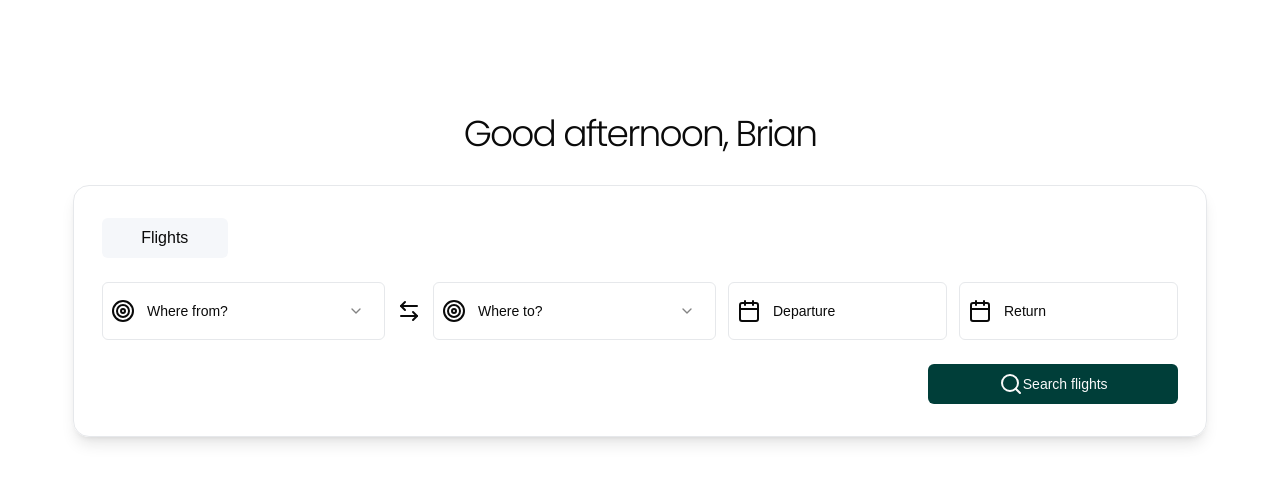
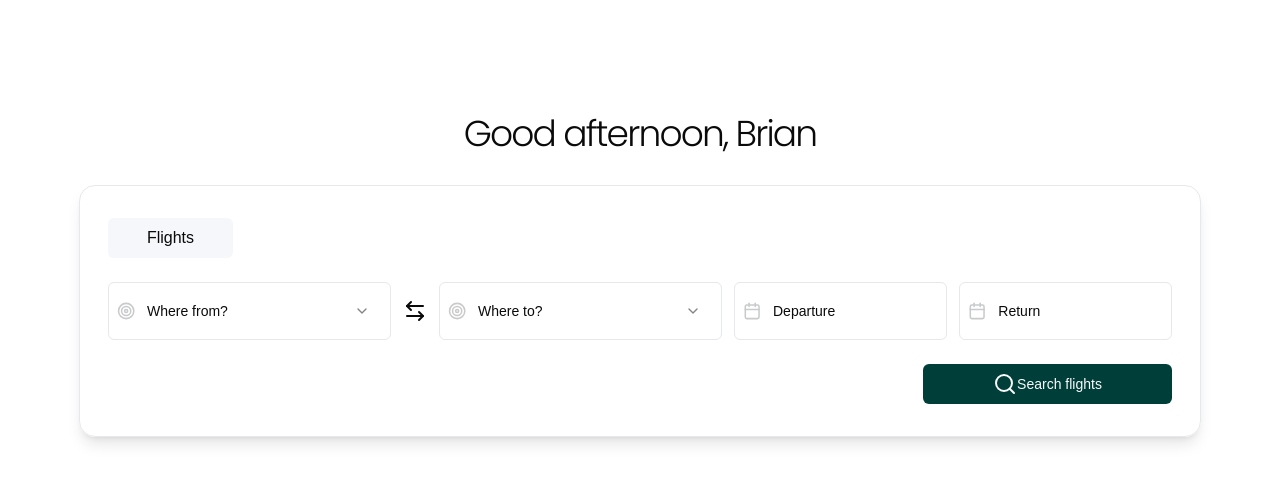
Before and after one commit to Yatik1/fligh_search_page, a Next.js app: page / in a window 1280 px wide. Shown: the top 482 px of the page. Built offline with nearby package versions, Linux system fonts and the light colour scheme.

Commit message:
icons update

```diff
--- a/components/SearchBar.tsx
+++ b/components/SearchBar.tsx
@@ -32,12 +32,20 @@ const Searchbar = ({label,type,value,onChange}: {label: string, type: "select" |
         <div className='flex items-center border border-[#E6E8EB] p-2 rounded-[6px]'>
             {type === "select" ? (
                 <div className='flex items-center w-[265px]'>
-                    <Icon icon={<Target />} />
+                    <Icon
+                      icon={<Target />}
+                      bgStyle='rounded-full flex items-center justify-center'
+                      iconStyle='w-[18.33px] h-[18.33px] text-[#C9CACC] cursor-pointer flex items-center justify-center'
+                    />
                     <SelectScrollable label={label} value={value} onChange={onChange} />
                 </div>
             ) : (
                 <div className='flex items-center justify-center'>
-                    <Icon icon={<CalendarIcon />} />
+                    <Icon
+                      icon={<CalendarIcon />}
+                      bgStyle='rounded-full flex items-center justify-center'
+                      iconStyle='w-[18.33px] h-[18.33px] text-[#C9CACC] cursor-pointer flex items-center justify-center'
+                    />
                     <div className="relative text-sm">
                         <Input
                             type="text"
```
